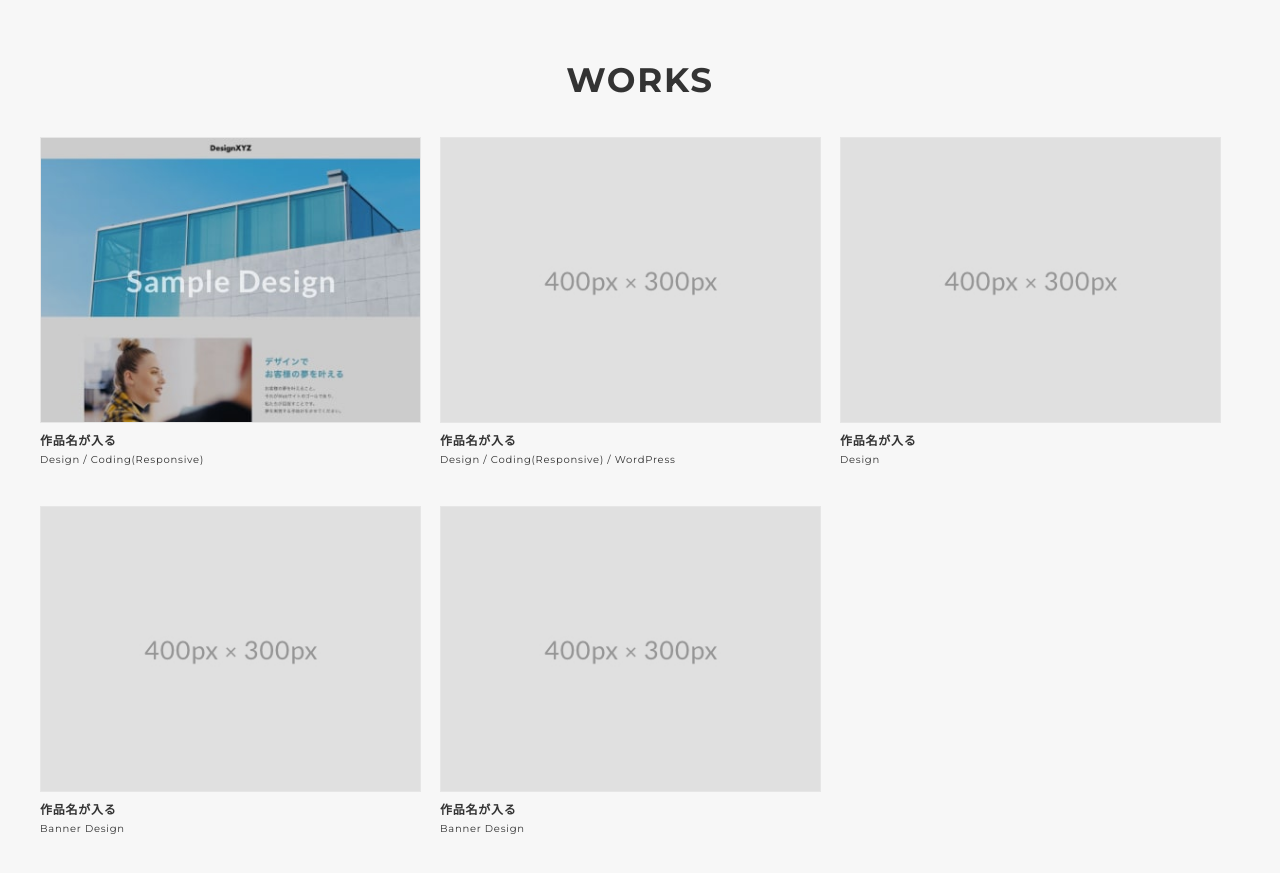
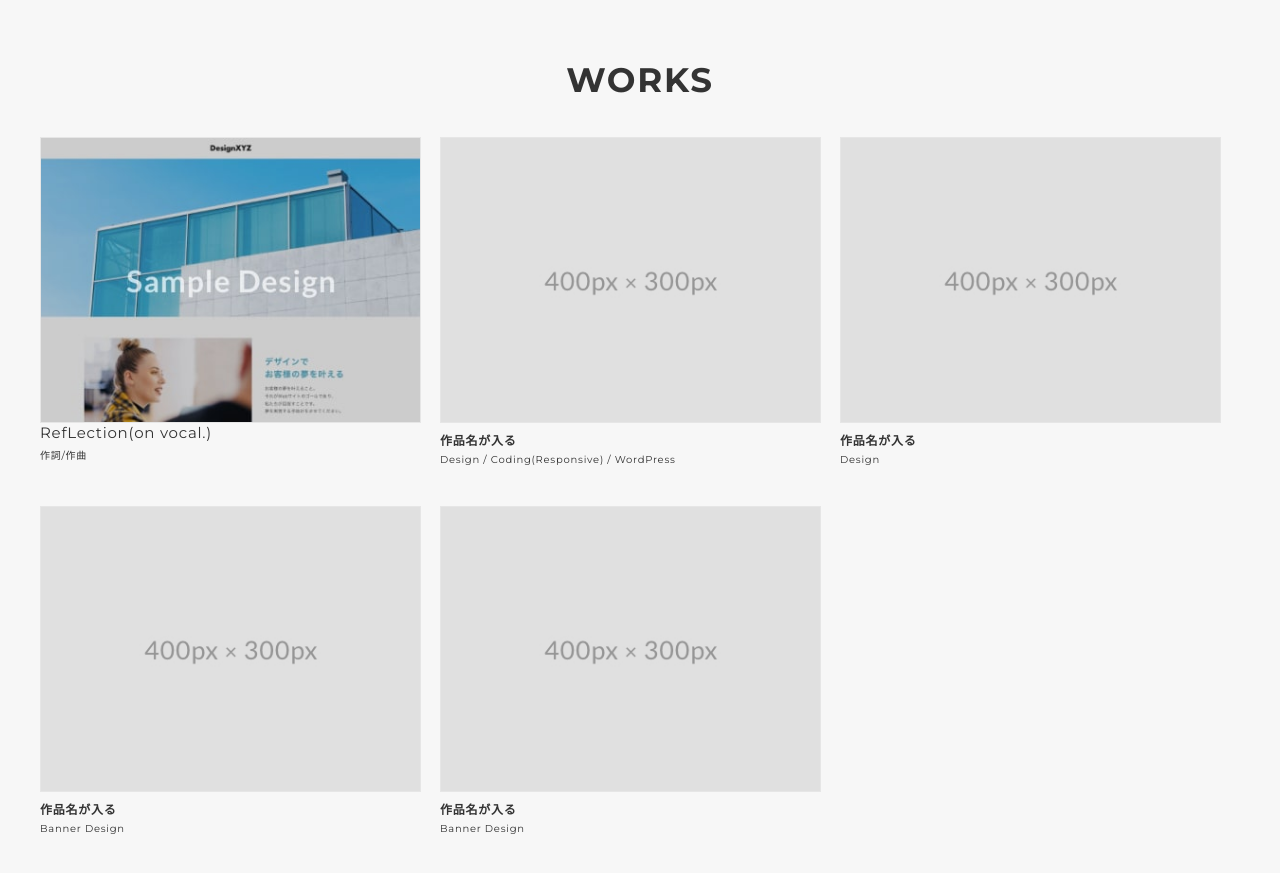
Before and after one commit to KenSugawara05/portfolio, a plain HTML site: page index.html in a window 1280 px wide. Shown: the part 780-1653 px from the top of the page. Drawn offline with nearby package versions, Linux system fonts and the light colour scheme.

Commit message:
audio追加

```diff
--- a/index.html
+++ b/index.html
@@ -50,7 +50,7 @@
           <p class="mv-text">
             基本的なPCスキルの他に個人活動として<br class="sp-only">作曲活動を行っていました。<br>
             新しくプログラマーとして挑戦したいと思い<br class="sp-only">応募させて頂きました。<br>
-　　　　　　至らぬ点も多々あると思いますが<br class="sp-only">応募に際して作成したポートフォリオを<br>
+            至らぬ点も多々あると思いますが<br class="sp-only">応募に際して作成したポートフォリオを<br>
             ぜひご覧ください。
           </p>
         </div>
@@ -64,8 +64,9 @@
           <div class="works-list">
             <a class="works-item" href="works-template.html">
               <div class="works-img"><img src="img/works-sample-thumb.jpg" alt="" /></div>
-              <p class="works-name">作品名が入る</p>
-              <p class="works-info">Design / Coding(Responsive)</p>
+              <source src="audio/RefLection.mp3"
+              <p class="works-name">RefLection(on vocal.)</p>
+              <p class="works-info">作詞/作曲</p>
             </a>
             <a class="works-item" href="works-template.html">
               <div class="works-img"><img src="img/works-dummy-thumb.jpg" alt="" /></div>
```
Also changed, not shown: 2 other files.
